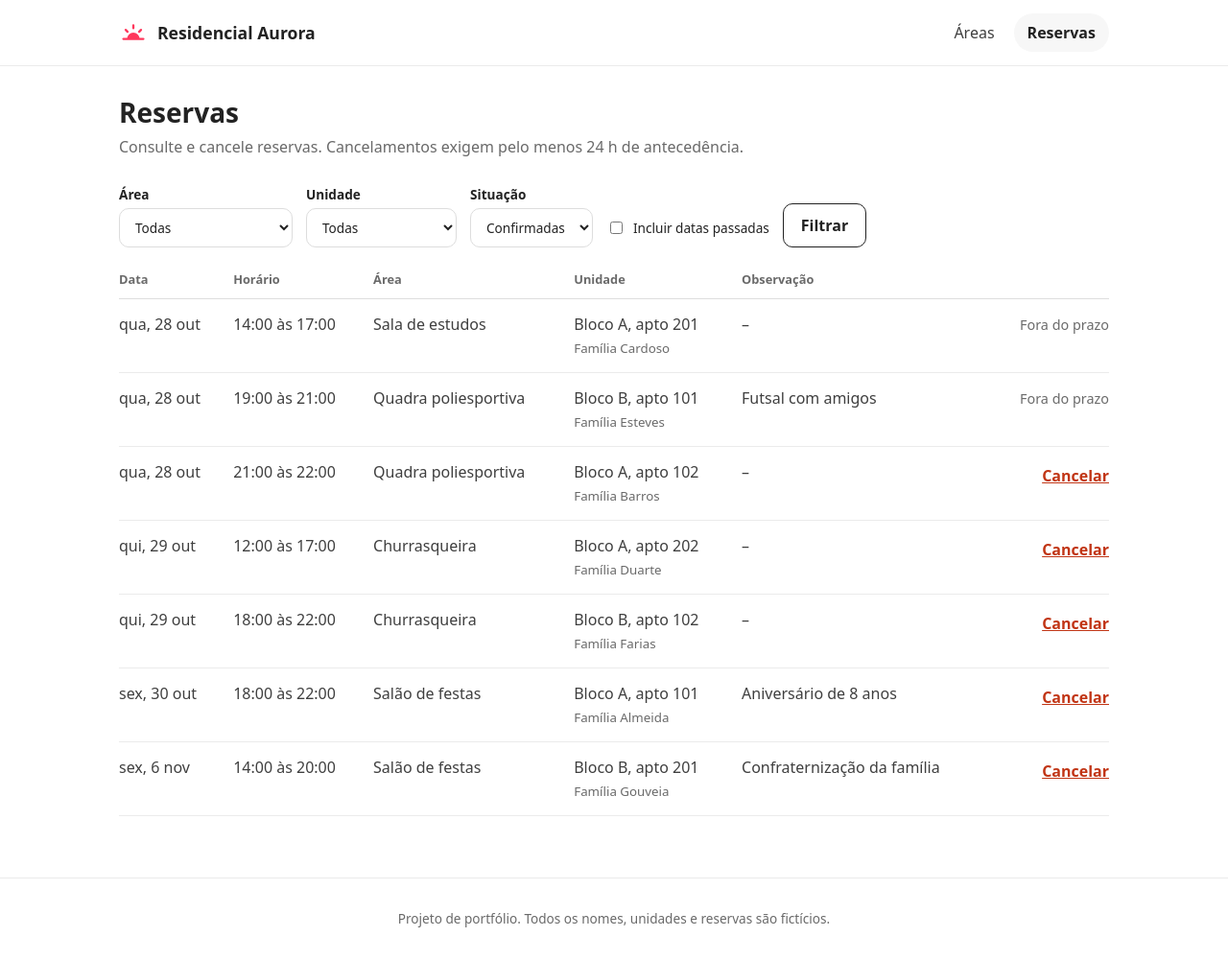
After one commit to BrunoDS13/project-condominio, a Flask app: page /reservas in a window 1280 px wide. The commit adds this page. Shown: the whole page at 96% size. Run offline with Flask 3, Linux system fonts and the light colour scheme; data comes from the database, SQL or seed files in the repository.

Commit message:
Cria lista de reservas com filtros e cancelamento

```diff
--- a/app.py
+++ b/app.py
@@ -136,6 +136,53 @@ def criar_app(caminho_banco=db.CAMINHO_PADRAO, agora=datetime.now):
         flash(f"Reserva confirmada para {formatar_data(data)}, das {inicio} às {fim}.", "ok")
         return redirect(url_for("area", area_id=area_id, data=data))
 
+    @app.route("/reservas")
+    def reservas():
+        area_id = request.args.get("area", type=int)
+        unidade_id = request.args.get("unidade", type=int)
+        status = request.args.get("status", db.STATUS_CONFIRMADA)
+        if status not in ("", db.STATUS_CONFIRMADA, db.STATUS_CANCELADA):
+            status = db.STATUS_CONFIRMADA
+        incluir_passadas = request.args.get("passadas") == "1"
+
+        con = conexao()
+        lista = db.listar_reservas(
+            con,
+            area_id=area_id,
+            unidade_id=unidade_id,
+            status=status or None,
+            a_partir_de=None if incluir_passadas else hoje_iso(),
+        )
+        areas = db.listar_areas(con)
+        unidades = db.listar_unidades(con)
+        con.close()
+
+        linhas = []
+        for r in lista:
+            pode, motivo = regras.pode_cancelar(r, agora())
+            linhas.append({"reserva": r, "pode_cancelar": pode, "motivo": motivo})
+        return render_template(
+            "reservas.html",
+            linhas=linhas,
+            areas=areas,
+            unidades=unidades,
+            area_escolhida=area_id,
+            unidade_escolhida=unidade_id,
+            status=status,
+            incluir_passadas=incluir_passadas,
+        )
+
+    @app.route("/reservas/<int:reserva_id>/cancelar", methods=["POST"])
+    def cancelar(reserva_id):
+        con = conexao()
+        cancelou, motivo = servicos.cancelar(con, reserva_id, agora())
+        con.close()
+        if cancelou:
+            flash("Reserva cancelada. O horário voltou a ficar livre.", "ok")
+        else:
+            flash(motivo, "erro")
+        return redirect(url_for("reservas"))
+
     return app
 
 
--- a/static/style.css
+++ b/static/style.css
@@ -102,3 +102,22 @@ a { color: inherit; }
   .duas-colunas { grid-template-columns: 1fr; gap: 28px; }
   .painel-reserva { position: static; }
 }
+
+.filtros { display: flex; flex-wrap: wrap; gap: 14px; align-items: end; margin-bottom: 24px; }
+.filtros label { display: grid; gap: 4px; font-size: .85rem; font-weight: 600; color: var(--tinta); }
+.filtros select { font: inherit; font-weight: 400; padding: 9px 12px; border: 1px solid var(--linha); border-radius: 10px; background: var(--fundo); color: var(--tinta); }
+.filtros .marcar { display: flex; align-items: center; gap: 8px; font-weight: 400; padding-bottom: 10px; }
+
+.tabela { width: 100%; border-collapse: collapse; }
+.tabela th { text-align: left; font-size: .8rem; font-weight: 600; color: var(--suave); padding: 0 12px 10px 0; border-bottom: 1px solid var(--linha); }
+.tabela td { padding: 14px 12px 14px 0; border-bottom: 1px solid var(--linha-clara); vertical-align: top; }
+.tabela small { color: var(--suave); }
+.tabela .numero { font-variant-numeric: tabular-nums; white-space: nowrap; }
+.tabela tr.cancelada td { color: var(--suave); }
+.tabela tr.cancelada td:not(.acao) { text-decoration: line-through; }
+.tabela .acao { text-align: right; white-space: nowrap; padding-right: 0; }
+.situacao { color: var(--suave); font-size: .9rem; }
+.botao-texto { font: inherit; font-weight: 600; color: var(--erro); background: none; border: 0; padding: 4px 0; cursor: pointer; text-decoration: underline; }
+.vazio { color: var(--suave); padding: 32px 0; }
+.tabela-rolavel { overflow-x: auto; }
+.so-leitor { position: absolute; width: 1px; height: 1px; overflow: hidden; clip: rect(0 0 0 0); }
--- a/templates/base.html
+++ b/templates/base.html
@@ -19,6 +19,7 @@
       </a>
       <nav class="menu" aria-label="Principal">
         <a href="{{ url_for('index') }}" {% if request.endpoint in ('index', 'area') %}aria-current="page"{% endif %}>Áreas</a>
+        <a href="{{ url_for('reservas') }}" {% if request.endpoint == 'reservas' %}aria-current="page"{% endif %}>Reservas</a>
       </nav>
     </div>
   </header>
--- /dev/null
+++ b/templates/reservas.html
@@ -0,0 +1,67 @@
+{% extends "base.html" %}
+
+{% block titulo %}Reservas | Residencial Aurora{% endblock %}
+
+{% block conteudo %}
+  <h1>Reservas</h1>
+  <p class="subtitulo">Consulte e cancele reservas. Cancelamentos exigem pelo menos 24 h de antecedência.</p>
+
+  <form method="get" class="filtros">
+    <label>Área
+      <select name="area">
+        <option value="">Todas</option>
+        {% for a in areas %}<option value="{{ a['id'] }}" {{ 'selected' if a['id'] == area_escolhida }}>{{ a['nome'] }}</option>{% endfor %}
+      </select>
+    </label>
+    <label>Unidade
+      <select name="unidade">
+        <option value="">Todas</option>
+        {% for u in unidades %}<option value="{{ u['id'] }}" {{ 'selected' if u['id'] == unidade_escolhida }}>Bloco {{ u['bloco'] }}, apto {{ u['numero'] }}</option>{% endfor %}
+      </select>
+    </label>
+    <label>Situação
+      <select name="status">
+        <option value="confirmada" {{ 'selected' if status == 'confirmada' }}>Confirmadas</option>
+        <option value="cancelada" {{ 'selected' if status == 'cancelada' }}>Canceladas</option>
+        <option value="" {{ 'selected' if status == '' }}>Todas</option>
+      </select>
+    </label>
+    <label class="marcar"><input type="checkbox" name="passadas" value="1" {{ 'checked' if incluir_passadas }}> Incluir datas passadas</label>
+    <button type="submit" class="botao">Filtrar</button>
+  </form>
+
+  {% if linhas %}
+    <div class="tabela-rolavel">
+      <table class="tabela">
+        <thead>
+          <tr><th>Data</th><th>Horário</th><th>Área</th><th>Unidade</th><th>Observação</th><th><span class="so-leitor">Ações</span></th></tr>
+        </thead>
+        <tbody>
+          {% for l in linhas %}
+            {% set r = l.reserva %}
+            <tr class="{{ 'cancelada' if r['status'] == 'cancelada' }}">
+              <td>{{ r['data']|data_curta }}</td>
+              <td class="numero">{{ r['inicio'] }} às {{ r['fim'] }}</td>
+              <td>{{ r['area_nome'] }}</td>
+              <td>Bloco {{ r['bloco'] }}, apto {{ r['numero'] }}<br><small>{{ r['morador'] }}</small></td>
+              <td>{{ r['observacao'] or '–' }}</td>
+              <td class="acao">
+                {% if r['status'] == 'cancelada' %}
+                  <span class="situacao">Cancelada</span>
+                {% elif l.pode_cancelar %}
+                  <form method="post" action="{{ url_for('cancelar', reserva_id=r['id']) }}" onsubmit="return confirm('Cancelar esta reserva?')">
+                    <button type="submit" class="botao-texto">Cancelar</button>
+                  </form>
+                {% else %}
+                  <span class="situacao" title="{{ l.motivo }}">Fora do prazo</span>
+                {% endif %}
+              </td>
+            </tr>
+          {% endfor %}
+        </tbody>
+      </table>
+    </div>
+  {% else %}
+    <p class="vazio">Nenhuma reserva encontrada com esses filtros.</p>
+  {% endif %}
+{% endblock %}
```
Also changed, not shown: tests/test_app.py (+58 -0 lines).
